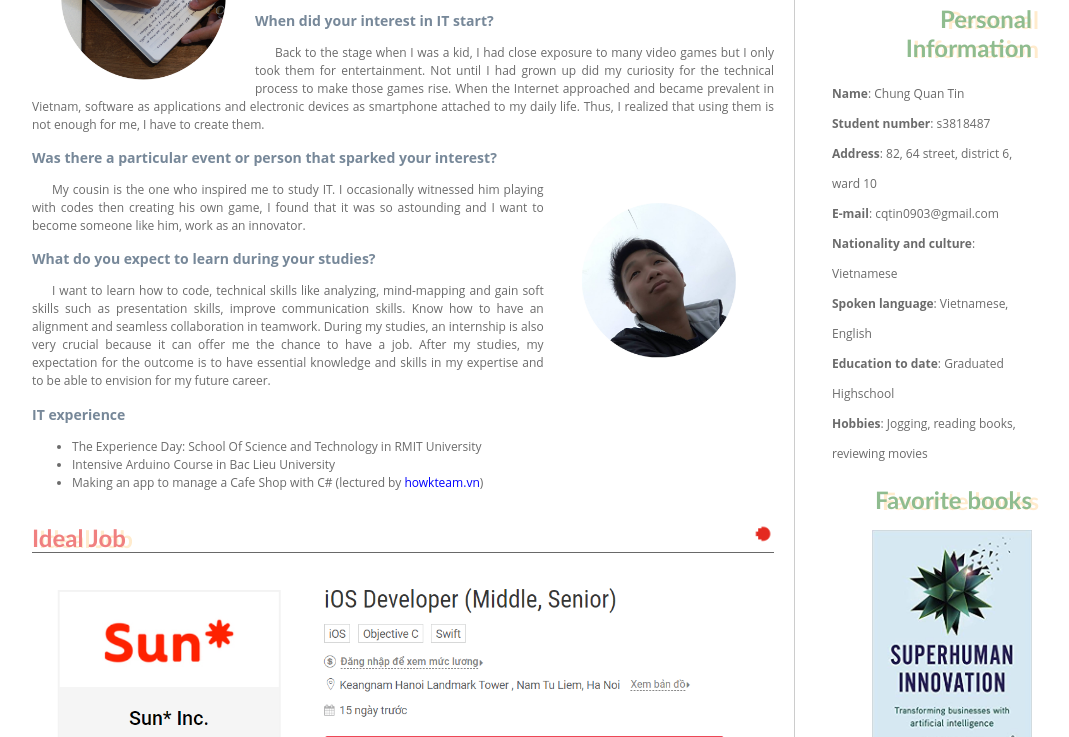
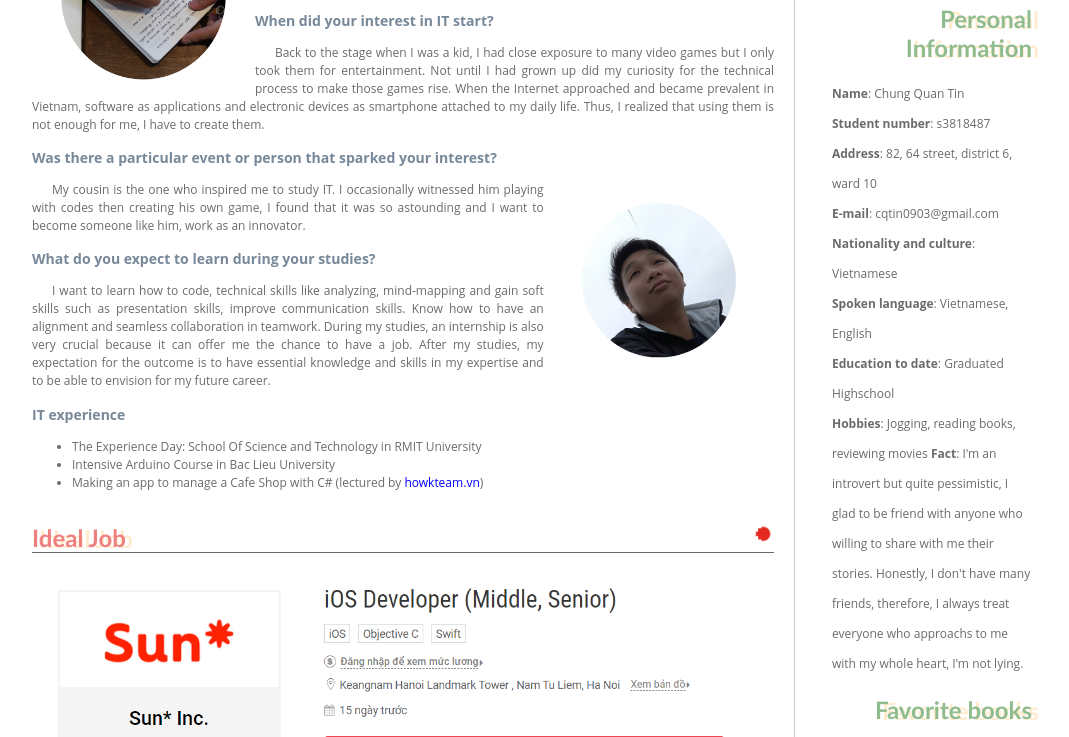
Before and after one commit to chungquantin/chungtin.github.io, a plain HTML site: page index.html in a window 1280 px wide. Shown: the part 671-1408 px from the top of the page, without its empty margins (108-1177 px from the left). Drawn offline with Linux system fonts and the light colour scheme.

Commit message:
Update index.html

```diff
--- a/index.html
+++ b/index.html
@@ -35,6 +35,7 @@
 Spoken language</strong>: Vietnamese, English <br><strong>
 Education to date</strong>: Graduated Highschool <br><strong>
 Hobbies</strong>: Jogging, reading books, reviewing movies
+<strong>Fact</strong>: I'm an introvert but quite pessimistic, I glad to be friend with anyone who willing to share with me their stories. Honestly, I don't have many friends, therefore, I always treat everyone who approachs to me with my whole heart, I'm not lying.
  </p>
     <h1>Favorite books</h1>
 
```
